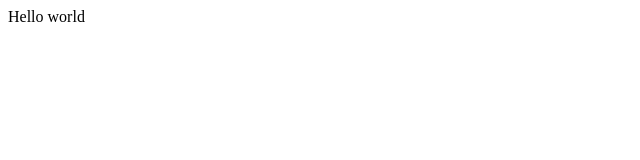
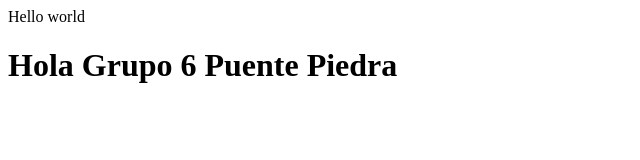
Before and after one commit to Shir303/123, a plain HTML site: page index.html in a window 1280 px wide. Shown: the whole page, without its empty margins (0-640 px from the left). Drawn offline with Linux system fonts and the light colour scheme.

Commit message:
Actualizacion index

```diff
--- a/index.html
+++ b/index.html
@@ -10,6 +10,7 @@
 
 <body>
   Hello world
+<h1>Hola Grupo 6 Puente Piedra</h1>
   <script src="script.js"></script>
 
  <!--
```
